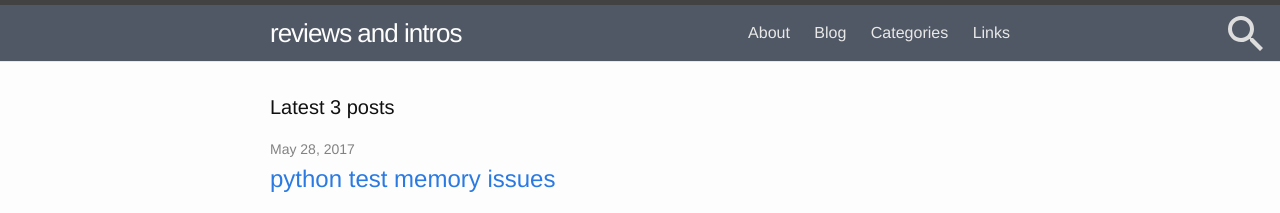
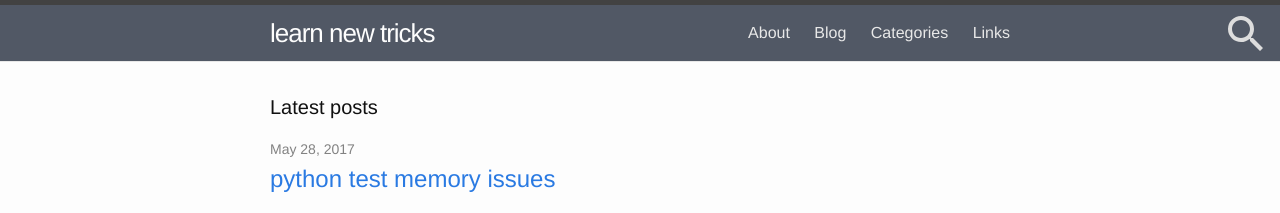
Before and after one commit to nosarthur/nosarthur.github.io, a Jekyll site: the page built from index.html, in a window 1280 px wide. Shown: the top 213 px of the page. Built offline with Jekyll 4.4.1, drawn with Linux system fonts in a browser that asks for light colours.

Commit message:
update May 29

```diff
--- a/_config.yml
+++ b/_config.yml
@@ -6,7 +6,7 @@
 # 'jekyll serve'. If you change this file, please restart the server process.
 
 # Site settings
-title: reviews and intros
+title: learn new tricks
 email: zhou.dong@gmail.com
 description: > # this means to ignore newlines until "baseurl:"
   A scientist and programmer. Familiar with magnetic resonance imaging, quantum computing, and biophysics. <br>
--- a/index.html
+++ b/index.html
@@ -4,7 +4,7 @@
 
 <div class="home">
 
-  <h1 class="page-heading">Latest 3 posts</h1>
+  <h1 class="page-heading">Latest posts</h1>
 
   <ul class="post-list">
     {% for post in site.posts limit:4 %}
```
